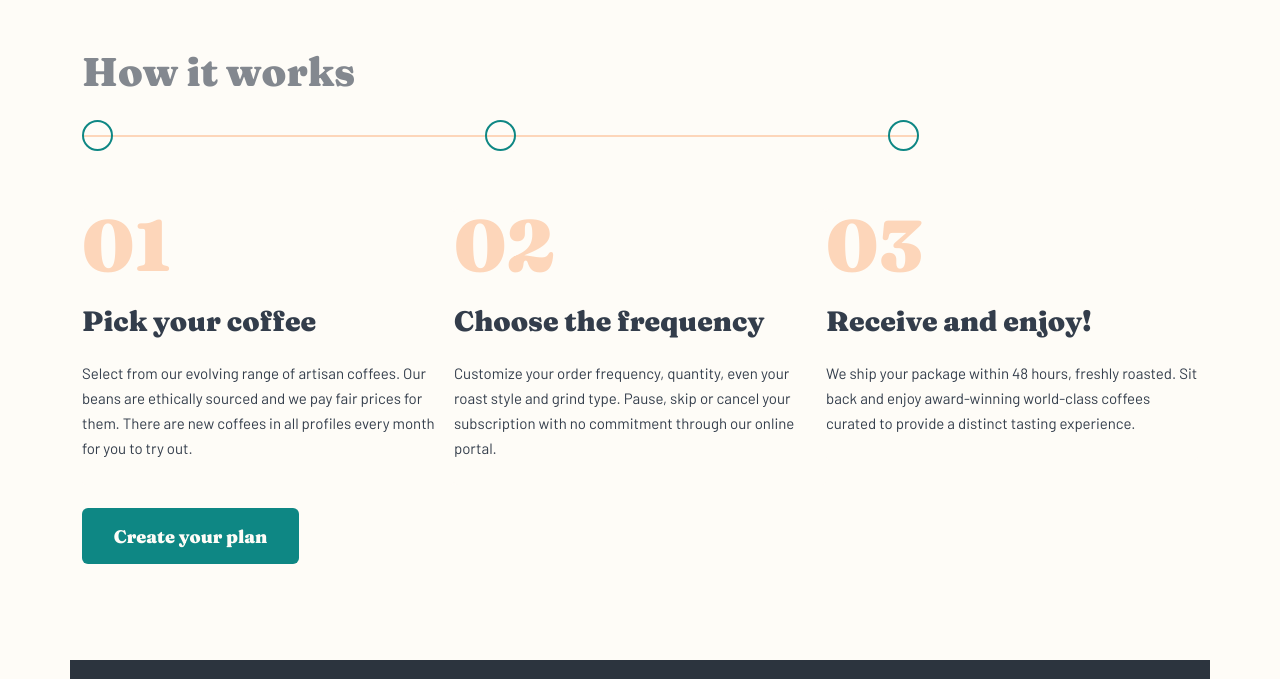
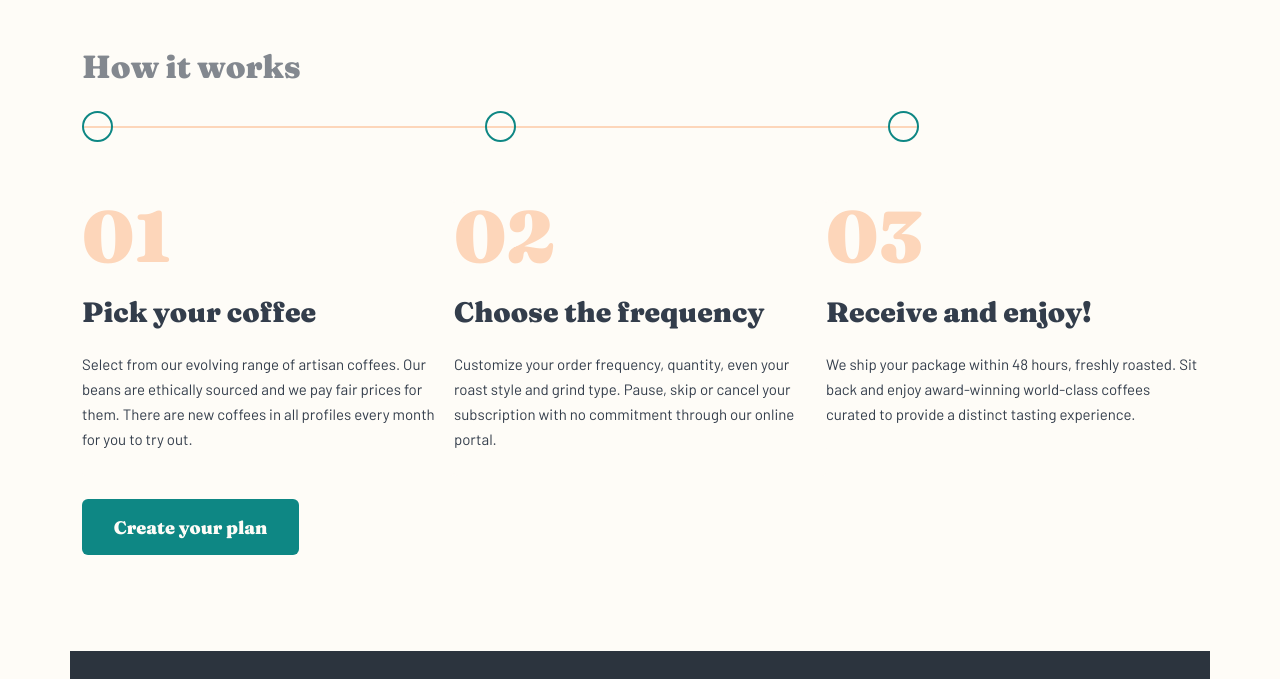
Before and after one commit to ZybartasRingys/coffeeroasters-subscription-site, a website: page index.html in a window 1280 px wide. Shown: the part 2638-3317 px from the top of the page. Drawn offline with Linux system fonts and the light colour scheme.

Commit message:
final solution

```diff
--- a/index.html
+++ b/index.html
@@ -321,7 +321,7 @@
         >
           <div class="row">
             <div class="col-12 col-xxl-12 text-center mx-auto mb-3 how-heading">
-              <h1>How it works</h1>
+              <h2>How it works</h2>
             </div>
           </div>
 
```
